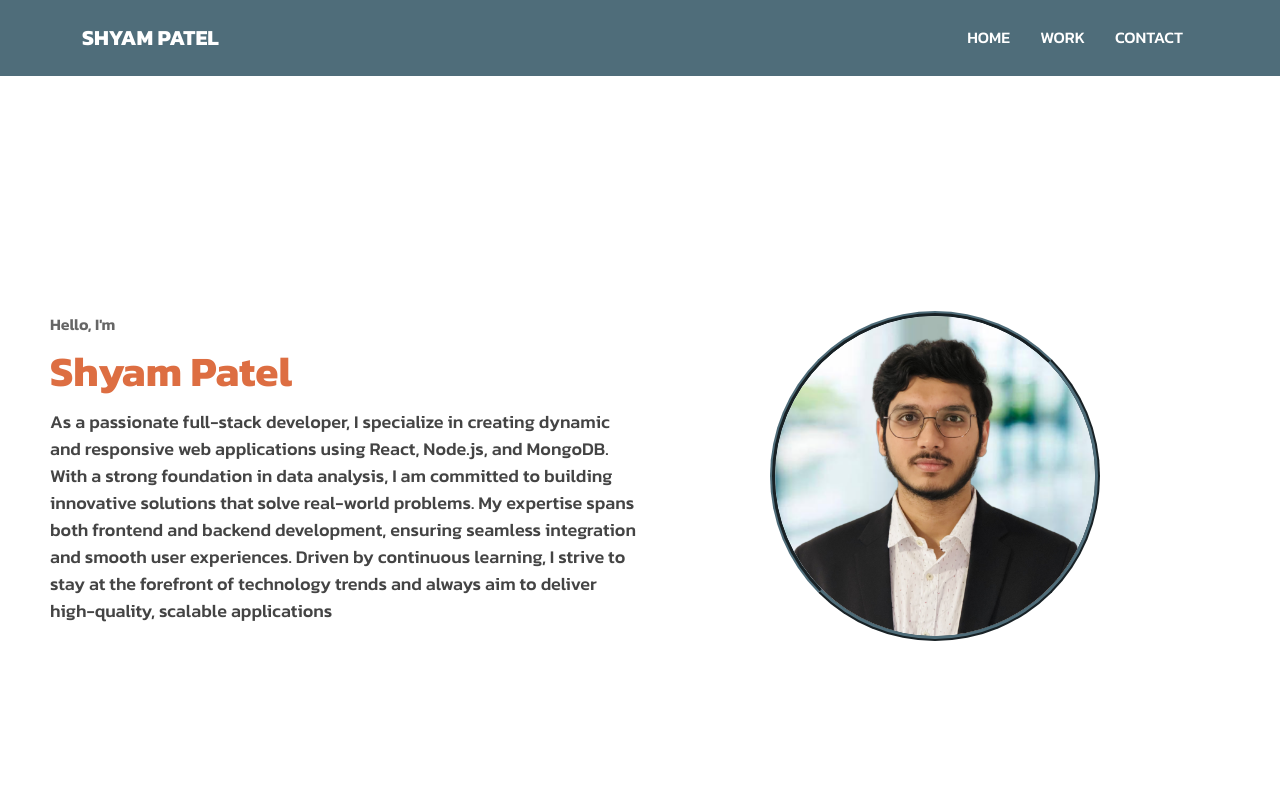
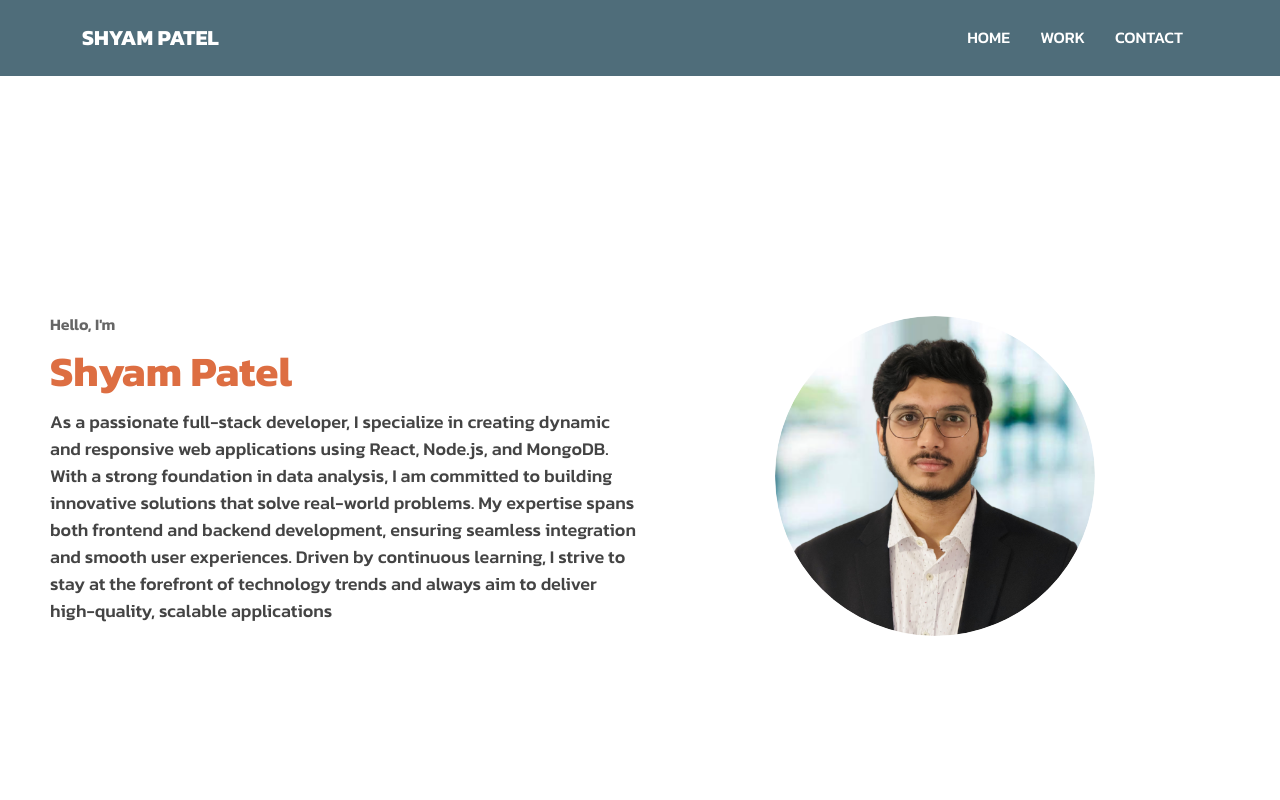
Before and after one commit to Shyam-Works/shyam-patel, a React (Create React App) app: page / in a window 1280 px wide. Shown: the top 800 px of the page. Built offline with nearby package versions, Linux system fonts and the light colour scheme; a web font is replaced by a local one.

Commit message:
Update Home.css

```diff
--- a/src/Home.css
+++ b/src/Home.css
@@ -100,8 +100,7 @@
   height: auto;
   border-radius: 50%;
   object-fit: cover;
-  border: 5px solid #4f6d7a;
-  border-style:ridge;
+
   box-sizing: content-box;
   opacity: 1; /* Ensure the image is visible */
   transform: scale(1); /* No scaling effect */
```
